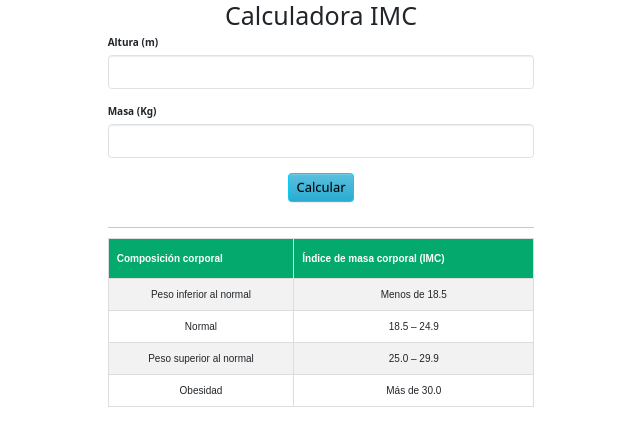
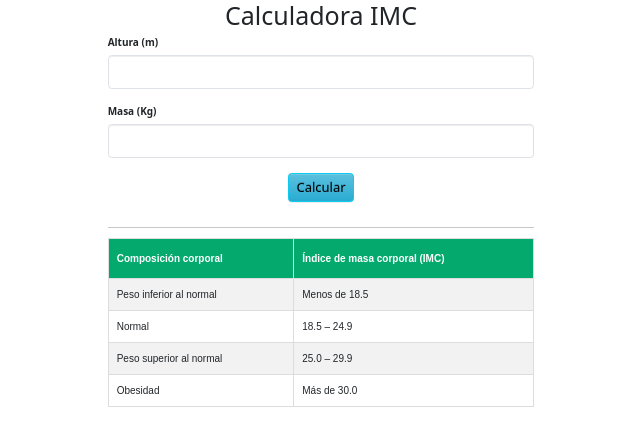
Before and after one commit to OmarAGRR/IMCalculator, a PHP site: page / in a window 1280 px wide. Shown: the top 446 px of the page, without its empty margins (319-959 px from the left). Run offline with PHP 8.4, Linux system fonts and the light colour scheme; some libraries are stand-ins or nearby versions.

Commit message:
Update index.php

```diff
--- a/index.php
+++ b/index.php
@@ -126,7 +126,7 @@ EOF;
 
         <hr>
 
-        <table id="customers">
+        <table id="customers" style="text-align: left;">
           <tr>
             <th>Composición corporal</th>
             <th>Índice de masa corporal (IMC)</th>
```
